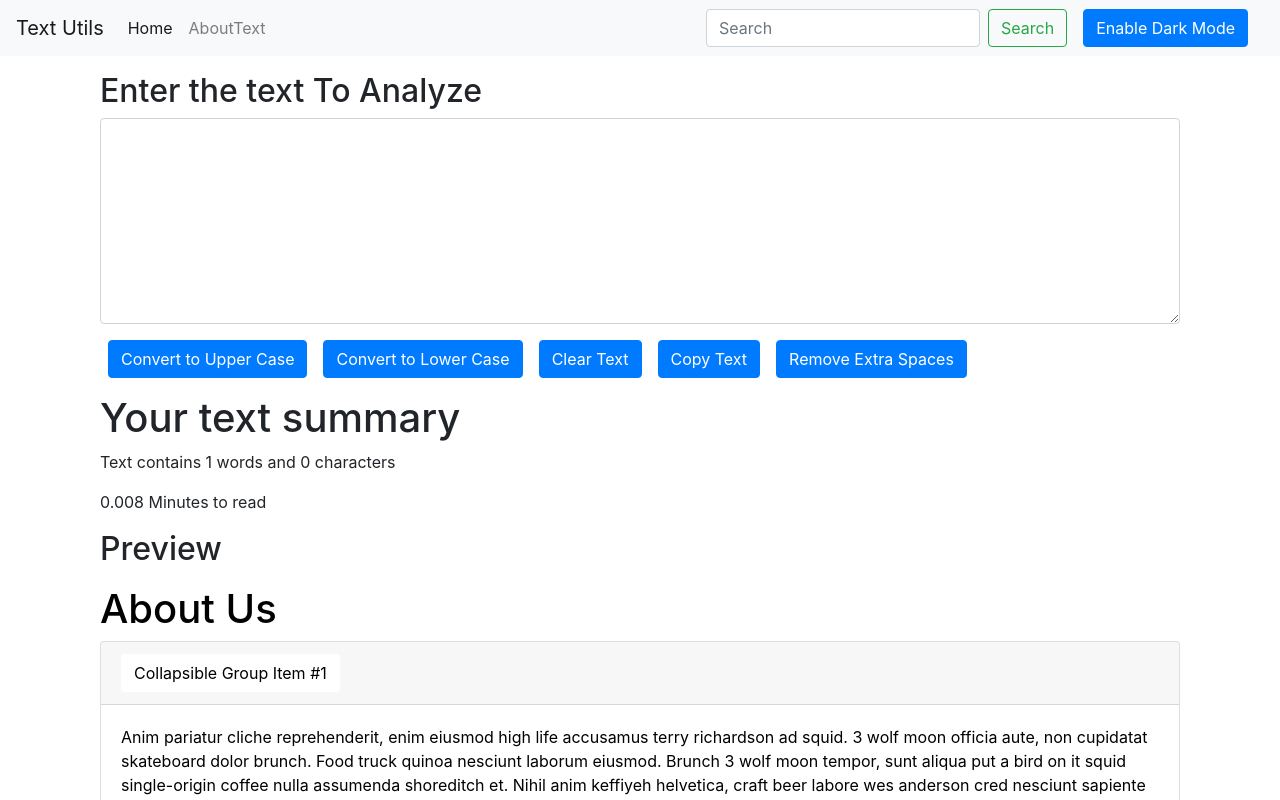
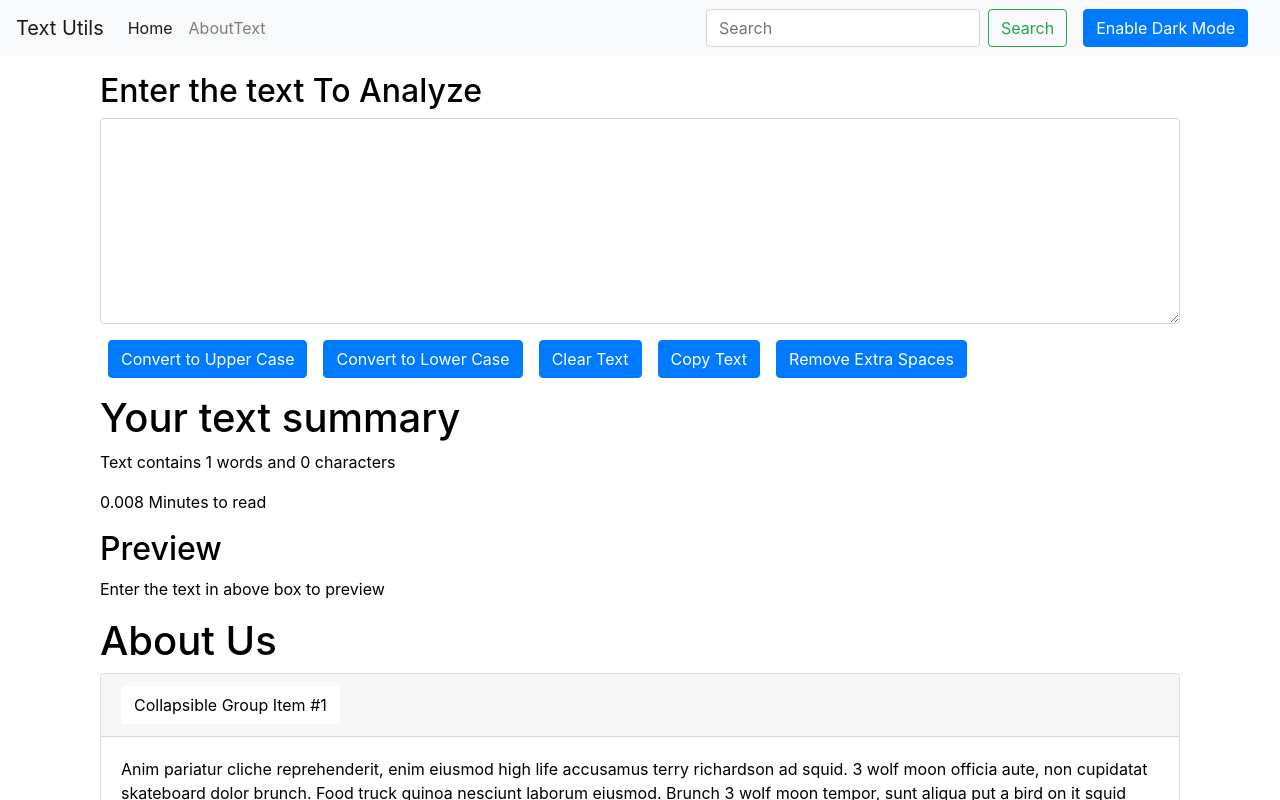
Before and after one commit to Udit7668/TextUtils, a React (Create React App) app: page / in a window 1280 px wide. Shown: the top 800 px of the page. Built offline with nearby package versions, Linux system fonts and the light colour scheme.

Commit message:
textutils app completed

```diff
--- a/src/App.js
+++ b/src/App.js
@@ -12,7 +12,7 @@ function App() {
   const toggleMode=()=>{
     if(mode=='light'){
     setMode('dark');
-    document.body.style.backgroundColor='grey';
+    document.body.style.backgroundColor='blue';
 
     }
     else{
@@ -63,7 +63,7 @@ function App() {
 
 
 <div className="container my-3" >
-<TextForm  heading="Enter the text To Analyze"/>
+<TextForm  heading="Enter the text To Analyze"  mode={mode} />
 
 <About></About>
 </div>
--- a/src/component/TextForm.js
+++ b/src/component/TextForm.js
@@ -42,10 +42,11 @@ export default function TextForm(props) {
 
     return (
         <>
-        <div className='container'>
+        <div className='container' style={{color:props.mode=='light'?'black':'white'}}>
           <h2>{props.heading}</h2>
       <div className="form-group">
-      <textarea className="form-control" id="mybox" rows="8"  value={text} onChange={handleOnChange}/>
+      <textarea className="form-control" id="mybox" rows="8"  value={text} onChange={handleOnChange} style={{backgroundColor:props.mode=='light'?'white':'grey',
+       color:props.mode=='light'?"black":'white'}}/>
     </div>
    <button className="btn btn-primary mx-2" onClick={handleUpClick}>Convert to Upper Case</button>
    <button className="btn btn-primary mx-2" onClick={handleLowerClick}>Convert to Lower Case</button>
@@ -54,7 +55,7 @@ export default function TextForm(props) {
    <button className="btn btn-primary mx-2" onClick={handleExtraSpaces}>Remove Extra Spaces</button>
      </div>
 
-     <div className="container  my-3">
+     <div className="container  my-3"  style={{color:props.mode=='light'?'black':'white'}}>
 
 
     <h1>Your text summary</h1>
@@ -62,7 +63,7 @@ export default function TextForm(props) {
     <p>{0.008 * text.split(" ").length} Minutes to read</p>
 
     <h2>Preview</h2>
-    <p>{text}</p>
+    <p>{text.length>0?text:"Enter the text in above box to preview"}</p>
      </div>
      </>
 
```
